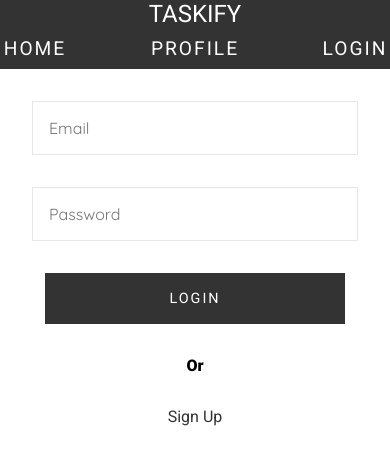
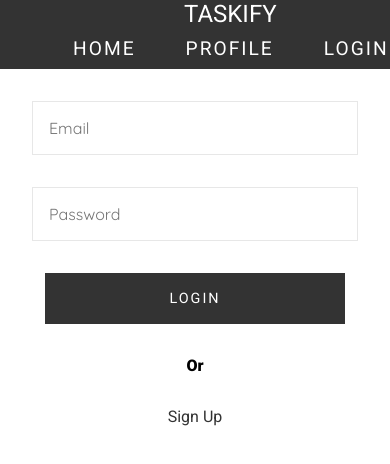
Before and after one commit to sparshjain531/Taskify-todo, a React (Vite) app: page /login in a window 390 px wide. Shown: the top 464 px of the page. Built offline with nearby package versions, Linux system fonts and the light colour scheme; no server answers.

Commit message:
edit more media queries

```diff
--- a/src/pages/Login.jsx
+++ b/src/pages/Login.jsx
@@ -54,8 +54,8 @@ const Login = () => {
         <input value={email} onChange={(e) => { setEmail(e.target.value) }} required type="email" placeholder="Email" />
         <input value={password} onChange={(e) => { setPassword(e.target.value) }} required type="password" placeholder="Password" />
           <button disabled={loading} type="submit">Login</button>
-          <h4>Or</h4>
-          <Link to="/register">Sign Up</Link>
+          <h4 style={{textAlign:"center"}}>Or</h4>
+          <Link style={{textAlign:"center"}} to="/register">Sign Up</Link>
         </form>
       </section>
     </div>
--- a/src/styles/mediaquery.scss
+++ b/src/styles/mediaquery.scss
@@ -5,19 +5,23 @@
 }
 
 @media only screen and (max-width: 600px) {
+  *{
+    width: 100%;
+  }
   .header {
     background-color: $color3;
     display: flex;
     flex-direction: column;
     align-items: center;
     justify-content: center;
-    width: 100%;
+    width: 110%;
 
     >div {
       h2 {
         text-transform: uppercase;
         color: $color2;
         font-weight: 400;
+        padding: 0 8.5rem;
       }
     }
   }
```
